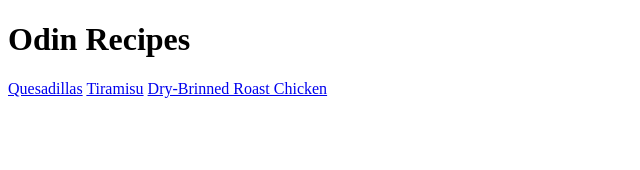
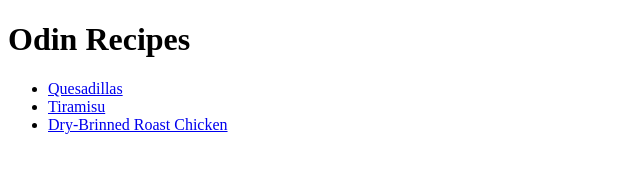
Before and after one commit to keeganedwin/odin-recipes, a plain HTML site: page index.html in a window 1280 px wide. Shown: the whole page, without its empty margins (0-640 px from the left). Drawn offline with Linux system fonts and the light colour scheme.

Commit message:
Update index.html
Updated links to the recipe pages in an unordered list.

```diff
--- a/index.html
+++ b/index.html
@@ -6,8 +6,10 @@
   </head>
   <body>
     <h1>Odin Recipes</h1>
-    <a href="Quesadillas.html">Quesadillas</a>
-    <a href="Tiramisu.html">Tiramisu</a>
-    <a href="Dry-Brinned Roast Chicken.html">Dry-Brinned Roast Chicken</a>
+    <ul>
+      <li><a href="Quesadillas.html">Quesadillas</a></li>
+      <li><a href="Tiramisu.html">Tiramisu</a></li>
+      <li><a href="Dry-Brinned Roast Chicken.html">Dry-Brinned Roast Chicken</a></li>
+    </ul>
   </body>
 </html>
```
